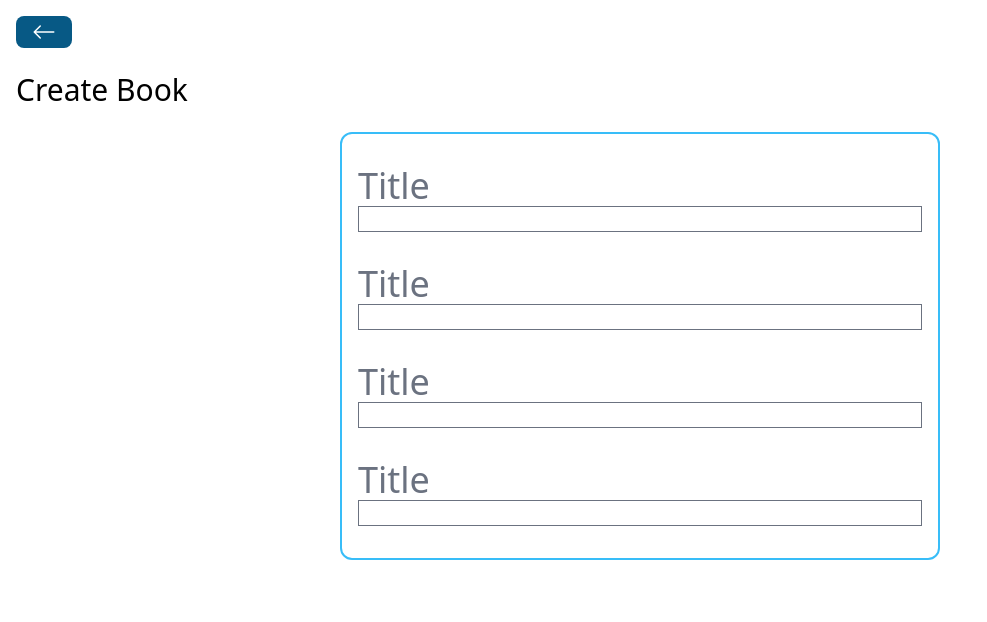
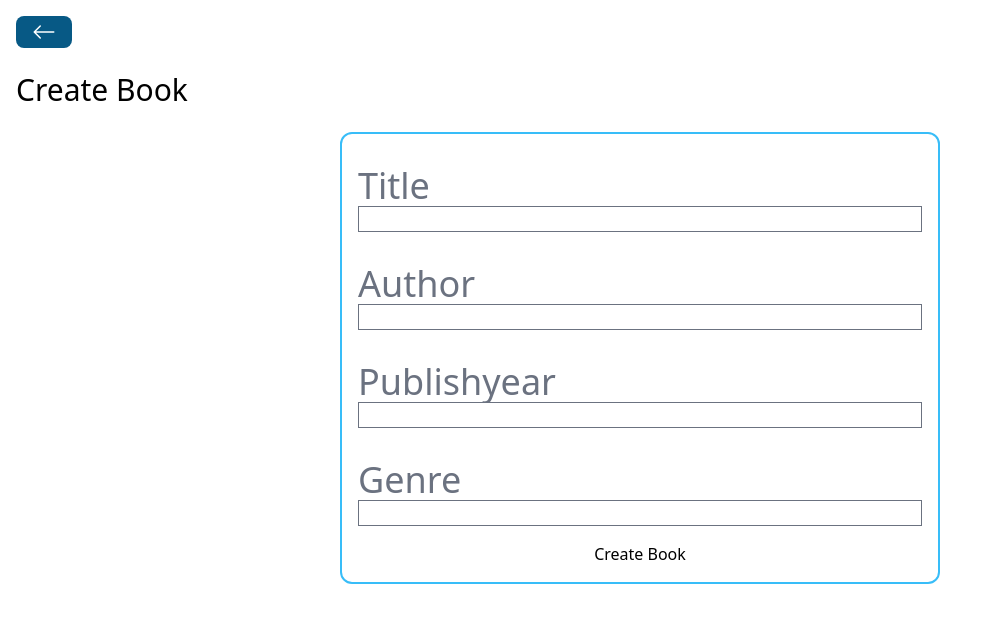
Before and after one commit to Oluiy/Books-store, a React (Vite) app in the folder Frontend/: page /books/create in a window 1280 px wide. Shown: the top 622 px of the page, without its empty margins (0-987 px from the left). Built offline with nearby package versions, Linux system fonts and the light colour scheme.

Commit message:
Almost Through with createBook UI

```diff
--- a/Frontend/src/pages/CreateBooks.jsx
+++ b/Frontend/src/pages/CreateBooks.jsx
@@ -44,26 +44,27 @@ export const CreateBooks = () => {
           className="border border-gray-500 w-full" />
         </div>
         <div className="my-4">
-          <label  className="text-4xl mr-4 text-gray-500">Title</label>
+          <label  className="text-4xl mr-4 text-gray-500">Author</label>
           <input type="text"
           value={author}
 
           className="border border-gray-500 w-full" />
         </div>
         <div className="my-4">
-          <label  className="text-4xl mr-4 text-gray-500">Title</label>
+          <label  className="text-4xl mr-4 text-gray-500">Publishyear</label>
           <input type="text"
           value={publishYear}
 
           className="border border-gray-500 w-full" />
         </div>
         <div className="my-4">
-          <label  className="text-4xl mr-4 text-gray-500">Title</label>
+          <label  className="text-4xl mr-4 text-gray-500">Genre</label>
           <input type="text"
           value={genre}
 
           className="border border-gray-500 w-full" />
         </div>
+        <button type="submit" onClick={handleSaveBook}>Create Book</button>
       </div>
     </div>
   );
```
